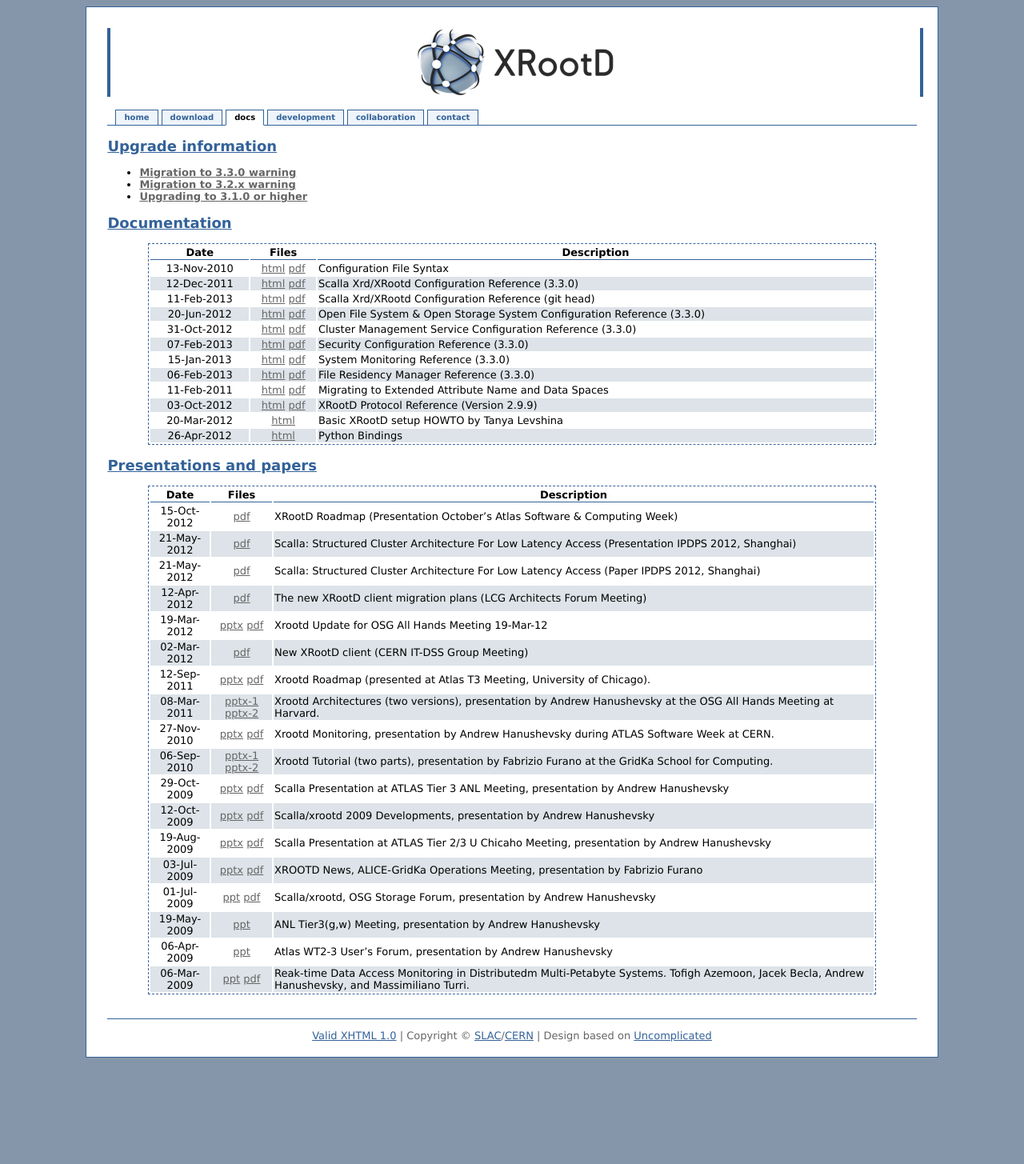
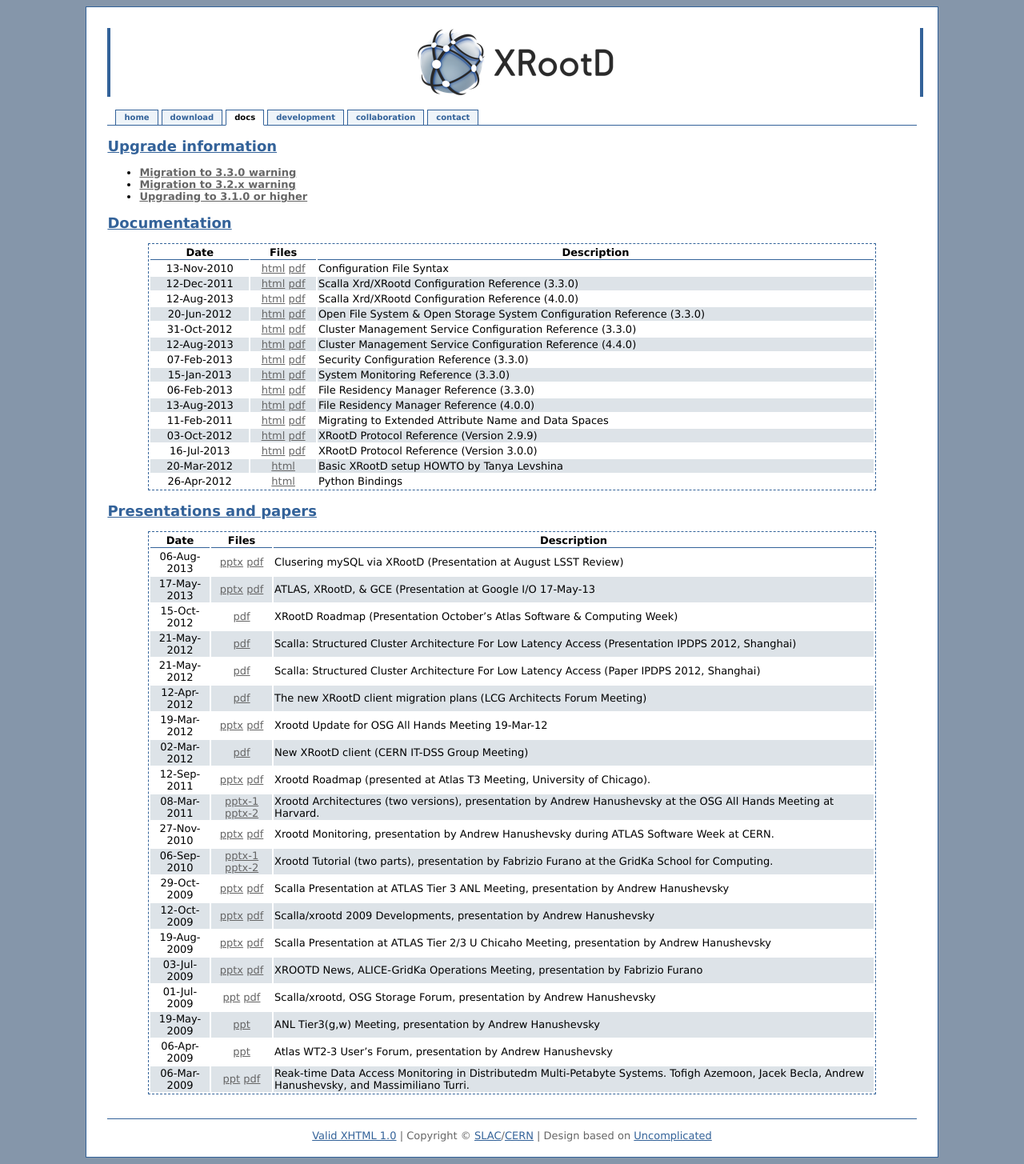
Before and after one commit to xrootd/xrootd-website, a Jekyll site: the page built from docs.md, in a window 1280 px wide. Shown: the whole page at 80% size. Built offline with Jekyll 4.4.1, drawn with Linux system fonts in a browser that asks for light colours; Markdown is read by kramdown in place of the engine named in the settings; before the commit the page ends 1330 px from its top, so only the background shows below that.

Commit message:
Update documentation section.

```diff
--- a/docs.md
+++ b/docs.md
@@ -19,14 +19,17 @@ Documentation
 |:---------:|:----------------------------------------------------------------------:|------------------------------------------------------------------------------|
 |13-Nov-2010|[html](/doc/prod/Syntax_config.htm) [pdf](/doc/prod/Syntax_config.pdf)  |Configuration File Syntax                                                     |
 |12-Dec-2011|[html](/doc/prod/xrd_config.htm) [pdf](/doc/prod/xrd_config.pdf)        |Scalla Xrd/XRootd Configuration Reference (3.3.0)                             |
-|11-Feb-2013|[html](/doc/dev/xrd_config.htm) [pdf](/doc/dev/xrd_config.pdf)           |Scalla Xrd/XRootd Configuration Reference (git head)                         |
+|12-Aug-2013|[html](/doc/dev4/xrd_config.htm) [pdf](/doc/dev4/xrd_config.pdf)           |Scalla Xrd/XRootd Configuration Reference (4.0.0)                          |
 |20-Jun-2012|[html](/doc/prod/ofs_config.htm) [pdf](/doc/prod/ofs_config.pdf)        |Open File System &amp; Open Storage System Configuration Reference (3.3.0)    |
 |31-Oct-2012|[html](/doc/prod/cms_config.htm) [pdf](/doc/prod/cms_config.pdf)        |Cluster Management Service Configuration Reference (3.3.0)                    |
+|12-Aug-2013|[html](/doc/dev4/cms_config.htm) [pdf](/doc/dev4/cms_config.pdf)        |Cluster Management Service Configuration Reference (4.4.0)                    |
 |07-Feb-2013|[html](/doc/prod/sec_config.htm) [pdf](/doc/prod/sec_config.pdf)        |Security Configuration Reference (3.3.0)                                      |
 |15-Jan-2013|[html](/doc/prod/xrd_monitoring.htm) [pdf](/doc/prod/xrd_monitoring.pdf)|System Monitoring Reference (3.3.0)                                           |
 |06-Feb-2013|[html](/doc/prod/frm_config.htm) [pdf](/doc/prod/frm_config.pdf)          |File Residency Manager Reference (3.3.0)                                  |
+|13-Aug-2013|[html](/doc/dev4/frm_config.htm) [pdf](/doc/dev4/frm_config.pdf)          |File Residency Manager Reference (4.0.0)                                  |
 |11-Feb-2011|[html](/doc/prod/frm_migr.htm) [pdf](/doc/prod/frm_migr.pdf)            |Migrating to Extended Attribute Name and Data Spaces                          |
 |03-Oct-2012|[html](/doc/prod/XRdv299.htm) [pdf](/doc/prod/XRdv299.pdf)              |XRootD Protocol Reference (Version 2.9.9)                                     |
+|16-Jul-2013|[html](/doc/dev4/XRdv300.htm) [pdf](/doc/dev4/XRdv300.pdf)              |XRootD Protocol Reference (Version 3.0.0)                                     |
 |20-Mar-2012|[html](https://twiki.grid.iu.edu/bin/view/SoftwareTeam/HowToInstallXrootd)|Basic XRootD setup HOWTO by Tanya Levshina|
 |26-Apr-2012|[html](http://xrootd.org/doc/python/xrootd-python/)|Python Bindings|
 
@@ -35,6 +38,8 @@ Presentations and papers
 
 |Date       |Files                                                                 |Description                                                       |
 |:---------:|:--------------------------------------------------------------------:|------------------------------------------------------------------|
+|06-Aug-2013|[pptx](/presentations/LSST-Review.pptx) [pdf](/presentations/LSST-Review.pdf)|Clusering mySQL via XRootD (Presentation at August LSST Review)|
+|17-May-2013|[pptx](/presentations/Google_IO_talk_1305.pptx) [pdf](/presentations/Google_IO_talk_1305.pdf)|ATLAS, XRootD, & GCE (Presentation at Google I/O 17-May-13|
 |15-Oct-2012|[pdf](/presentations/ATLAS_SCW_1210.pdf)|XRootD Roadmap (Presentation October's Atlas Software & Computing Week)
 |21-May-2012|[pdf](/presentations/Slides_IPDPS12.pdf)|Scalla: Structured Cluster Architecture For Low Latency Access (Presentation IPDPS 2012, Shanghai)|
 |21-May-2012|[pdf](/papers/Scalla_IPDPS12.pdf)|Scalla: Structured Cluster Architecture For Low Latency Access (Paper IPDPS 2012, Shanghai)|
```
